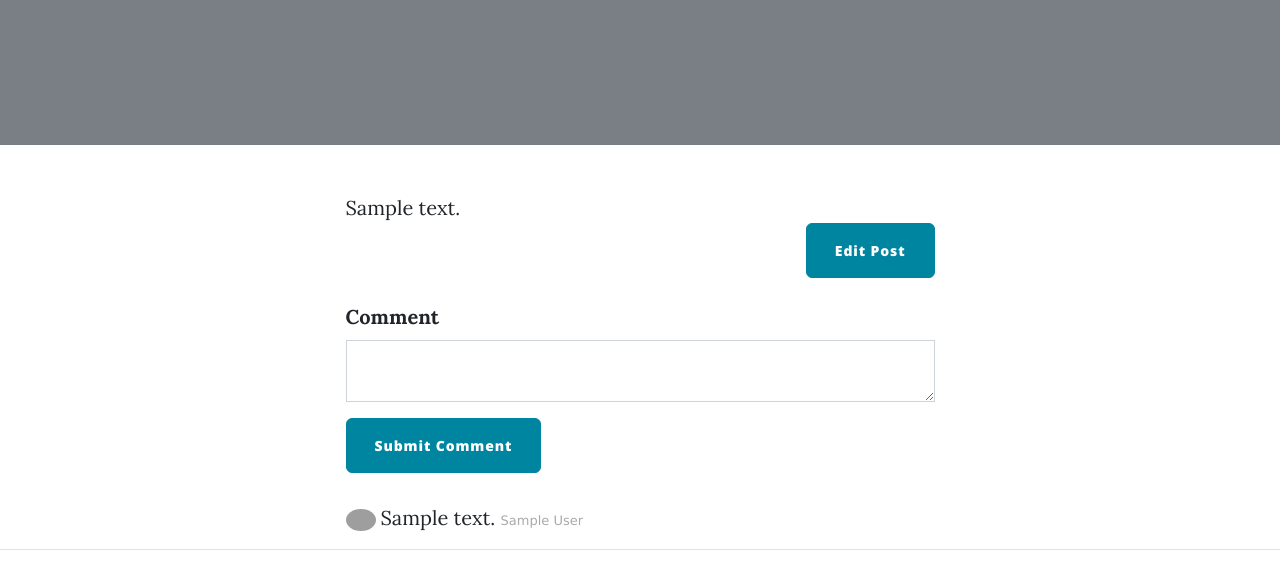
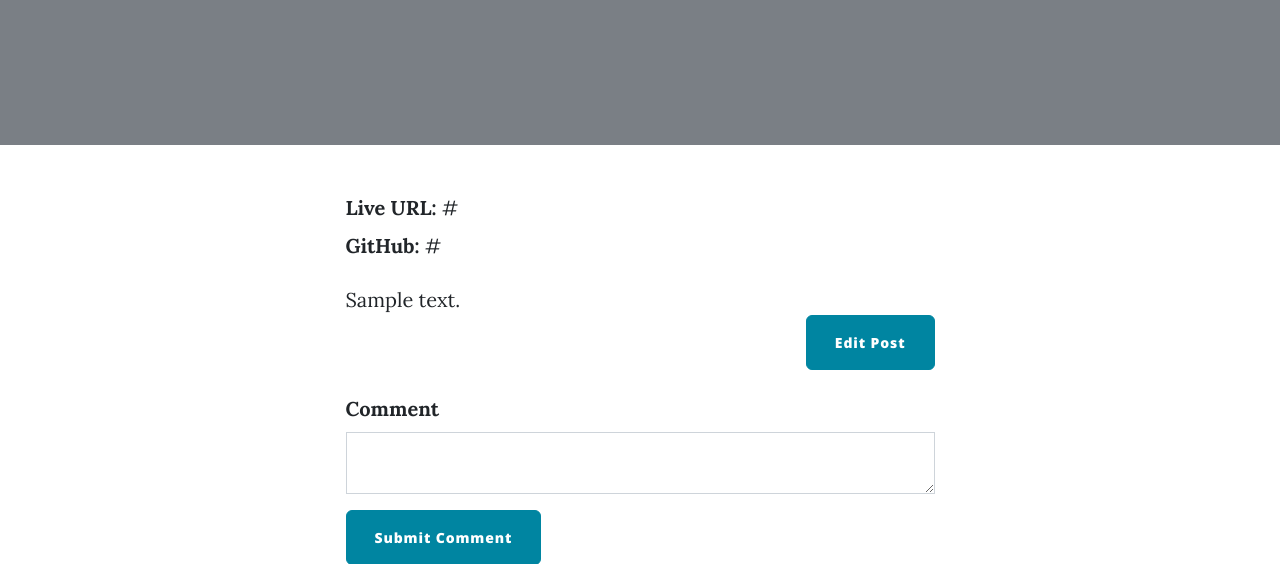
Before and after one commit to cm-webdev/portfolio-website, a Flask app: a page that uses app/templates/post.html in a window 1280 px wide. Shown: the part 421-985 px from the top of the page. Run offline with Flask 3, Linux system fonts and the light colour scheme; a user stored in the database is signed in; tables that the repository leaves empty hold one stand-in row (values such as "Sample post"); grey boxes marked "Sample" are stand-in pictures; some libraries are stand-ins or nearby versions; grey boxes are pictures that could not be loaded.

Commit message:
feat: display Live URL and GitHub links on post detail page

```diff
--- a/app/templates/post.html
+++ b/app/templates/post.html
@@ -22,6 +22,24 @@
   <div class="container px-4 px-lg-5">
     <div class="row gx-4 gx-lg-5 justify-content-center">
       <div class="col-md-10 col-lg-8 col-xl-7">
+        <div class="mb-4">
+            {% if post.live_url %}
+            <div class="mb-2">
+                <strong>Live URL:</strong>
+                <a href="{{ post.live_url }}" target="_blank" rel="noopener noreferrer">
+                    {{ post.live_url | replace('https://', '') | replace('http://', '') | trim('/') }}
+                </a>
+            </div>
+            {% endif %}
+            {% if post.github_url %}
+            <div class="mb-2">
+                <strong>GitHub:</strong>
+                <a href="{{ post.github_url }}" target="_blank" rel="noopener noreferrer">
+                    {{ post.github_url | replace('https://github.com/', '') | trim('/') }}
+                </a>
+            </div>
+            {% endif %}
+        </div>
         {{ post.body|safe }}
         {% if current_user.is_authenticated and current_user.id == 1 %}
         <div class="d-flex justify-content-end mb-4">
```
